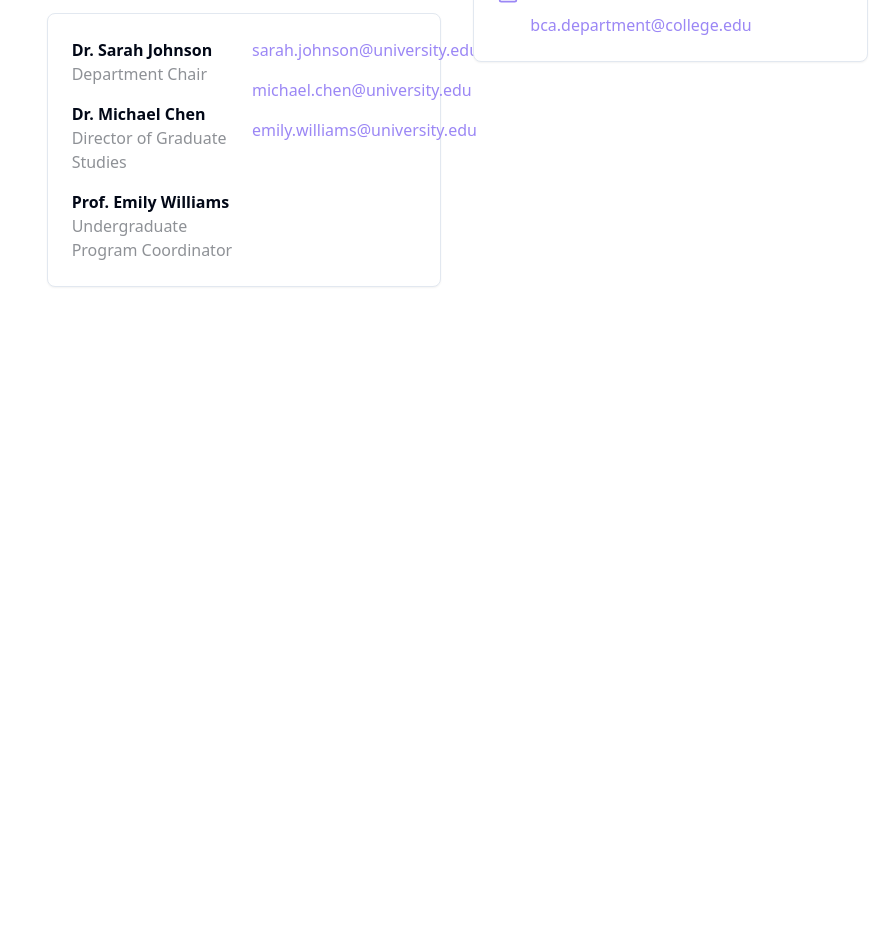
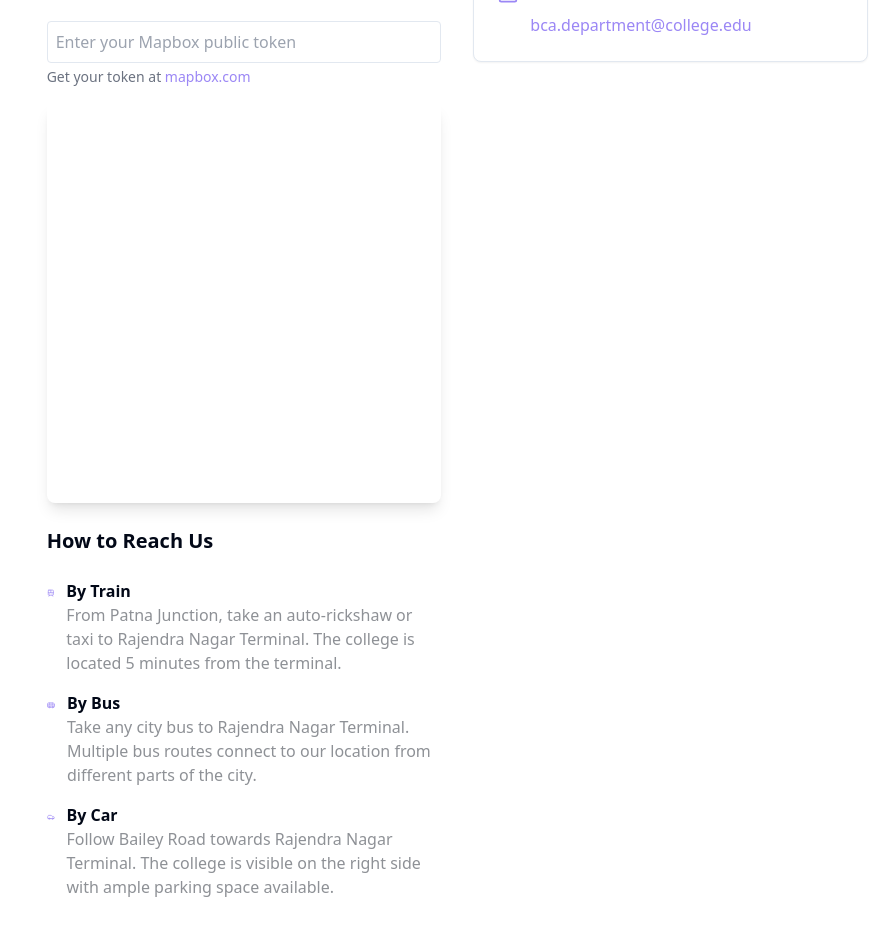
Before and after one commit to sschoolusr/bca-website-symphony-12, a React (Vite) app: page /about in a window 1280 px wide. Shown: the part 480-1416 px from the top of the page, without its empty margins (396-1280 px from the left). Before the commit the page ends 863 px from the top, so only its background shows below. Built offline with nearby package versions, Linux system fonts and the light colour scheme.

Commit message:
Remove Leadership Section and Add Map
Removed the Leadership and Contacts section from the About page and replaced it with an interactive map for easy navigation to the department, along with step-by-step directions for arriving by rail, bus, or private vehicle.
[skip gpt_engineer]

```diff
--- a/package.json
+++ b/package.json
@@ -47,6 +47,7 @@
     "embla-carousel-react": "^8.3.0",
     "input-otp": "^1.2.4",
     "lucide-react": "^0.462.0",
+    "mapbox-gl": "^3.9.3",
     "next-themes": "^0.3.0",
     "react": "^18.3.1",
     "react-day-picker": "^8.10.1",
--- /dev/null
+++ b/src/components/MapComponent.tsx
@@ -0,0 +1,51 @@
+import React, { useEffect, useRef, useState } from 'react';
+import mapboxgl from 'mapbox-gl';
+import 'mapbox-gl/dist/mapbox-gl.css';
+
+const MapComponent = () => {
+  const mapContainer = useRef<HTMLDivElement>(null);
+  const map = useRef<mapboxgl.Map | null>(null);
+  const [mapboxToken, setMapboxToken] = useState('');
+
+  useEffect(() => {
+    if (!mapContainer.current || !mapboxToken) return;
+
+    mapboxgl.accessToken = mapboxToken;
+
+    map.current = new mapboxgl.Map({
+      container: mapContainer.current,
+      style: 'mapbox://styles/mapbox/streets-v12',
+      center: [85.1376, 25.6100], // Patna coordinates
+      zoom: 14
+    });
+
+    const marker = new mapboxgl.Marker()
+      .setLngLat([85.1376, 25.6100])
+      .addTo(map.current);
+
+    return () => {
+      map.current?.remove();
+    };
+  }, [mapboxToken]);
+
+  return (
+    <div className="space-y-4">
+      {!mapboxToken && (
+        <div className="mb-4">
+          <input
+            type="text"
+            placeholder="Enter your Mapbox public token"
+            className="w-full p-2 border rounded"
+            onChange={(e) => setMapboxToken(e.target.value)}
+          />
+          <p className="text-sm text-gray-500 mt-1">
+            Get your token at <a href="https://mapbox.com/" className="text-tech-purple hover:underline" target="_blank" rel="noopener noreferrer">mapbox.com</a>
+          </p>
+        </div>
+      )}
+      <div ref={mapContainer} className="h-[400px] rounded-lg shadow-lg" />
+    </div>
+  );
+};
+
+export default MapComponent;
--- a/src/pages/About.tsx
+++ b/src/pages/About.tsx
@@ -1,7 +1,8 @@
 import { Navbar } from "../components/Navbar";
 import { Card, CardContent } from "@/components/ui/card";
 import { Separator } from "@/components/ui/separator";
-import { Mail, Clock, Phone, MapPin } from "lucide-react";
+import { Mail, Clock, Phone, MapPin, Bus, Train, Car } from "lucide-react";
+import MapComponent from "../components/MapComponent";
 
 const About = () => {
   return (
@@ -39,37 +40,49 @@ const About = () => {
               </p>
             </section>
 
-            <section className="space-y-4 mt-8">
-              <h2 className="text-2xl font-semibold text-tech-dark">Leadership and Contacts</h2>
-              <Card>
-                <CardContent className="grid md:grid-cols-2 gap-4 p-6">
-                  <div className="space-y-4">
+            {/* Map and Directions Section */}
+            <section className="mt-8 space-y-6">
+              <h2 className="text-2xl font-semibold text-tech-dark">Map and Directions</h2>
+              <MapComponent />
+
+              <div className="space-y-6 mt-6">
+                <h3 className="text-xl font-semibold">How to Reach Us</h3>
+
+                <div className="space-y-4">
+                  <div className="flex items-start gap-3">
+                    <Train className="w-5 h-5 mt-1 text-tech-purple" />
                     <div>
-                      <h3 className="font-semibold">Dr. Sarah Johnson</h3>
-                      <p className="text-tech-gray">Department Chair</p>
-                    </div>
-                    <div>
-                      <h3 className="font-semibold">Dr. Michael Chen</h3>
-                      <p className="text-tech-gray">Director of Graduate Studies</p>
-                    </div>
-                    <div>
-                      <h3 className="font-semibold">Prof. Emily Williams</h3>
-                      <p className="text-tech-gray">Undergraduate Program Coordinator</p>
+                      <h4 className="font-semibold">By Train</h4>
+                      <p className="text-tech-gray">
+                        From Patna Junction, take an auto-rickshaw or taxi to Rajendra Nagar Terminal.
+                        The college is located 5 minutes from the terminal.
+                      </p>
                     </div>
                   </div>
-                  <div className="space-y-4">
-                    <a href="mailto:sarah.johnson@university.edu" className="text-tech-purple hover:underline block">
-                      sarah.johnson@university.edu
-                    </a>
-                    <a href="mailto:michael.chen@university.edu" className="text-tech-purple hover:underline block">
-                      michael.chen@university.edu
-                    </a>
-                    <a href="mailto:emily.williams@university.edu" className="text-tech-purple hover:underline block">
-                      emily.williams@university.edu
-                    </a>
+
+                  <div className="flex items-start gap-3">
+                    <Bus className="w-5 h-5 mt-1 text-tech-purple" />
+                    <div>
+                      <h4 className="font-semibold">By Bus</h4>
+                      <p className="text-tech-gray">
+                        Take any city bus to Rajendra Nagar Terminal. Multiple bus routes connect
+                        to our location from different parts of the city.
+                      </p>
+                    </div>
                   </div>
-                </CardContent>
-              </Card>
+
+                  <div className="flex items-start gap-3">
+                    <Car className="w-5 h-5 mt-1 text-tech-purple" />
+                    <div>
+                      <h4 className="font-semibold">By Car</h4>
+                      <p className="text-tech-gray">
+                        Follow Bailey Road towards Rajendra Nagar Terminal. The college is
+                        visible on the right side with ample parking space available.
+                      </p>
+                    </div>
+                  </div>
+                </div>
+              </div>
             </section>
           </div>
 
```
Also changed, not shown: 1 other file (tests, documents, lock files or other folders).
